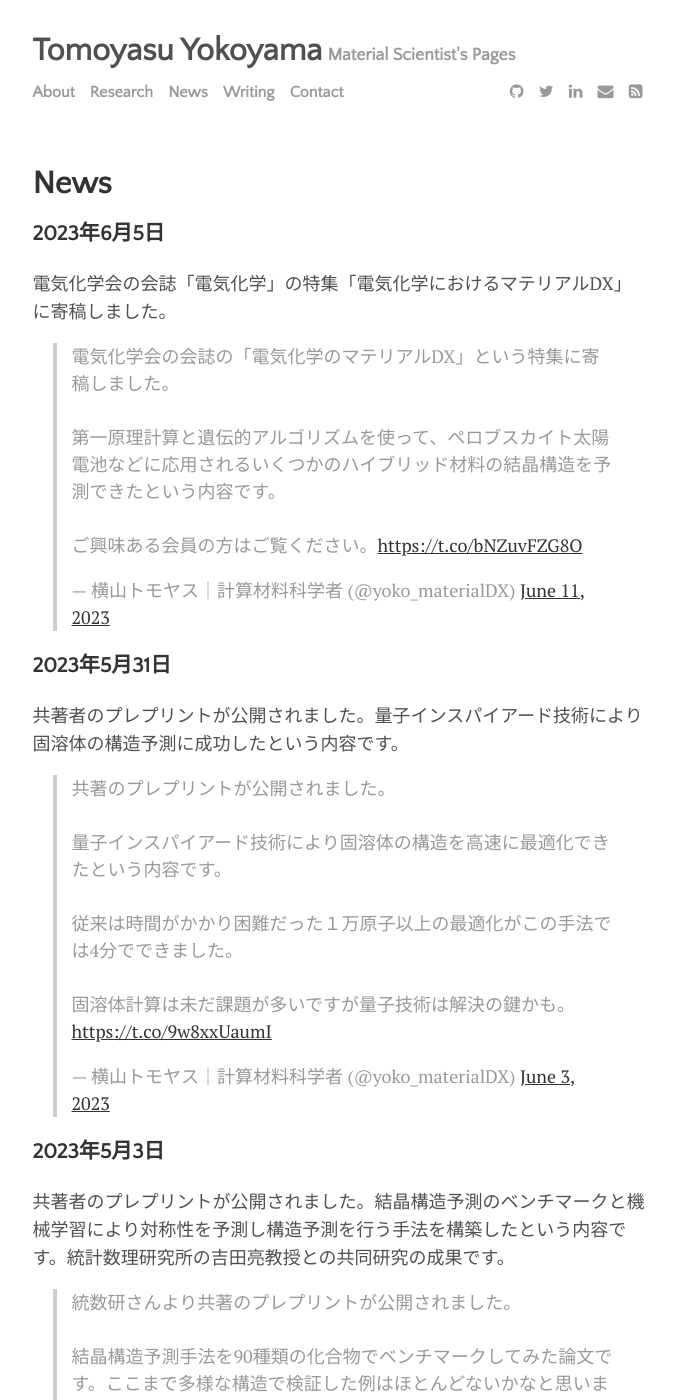
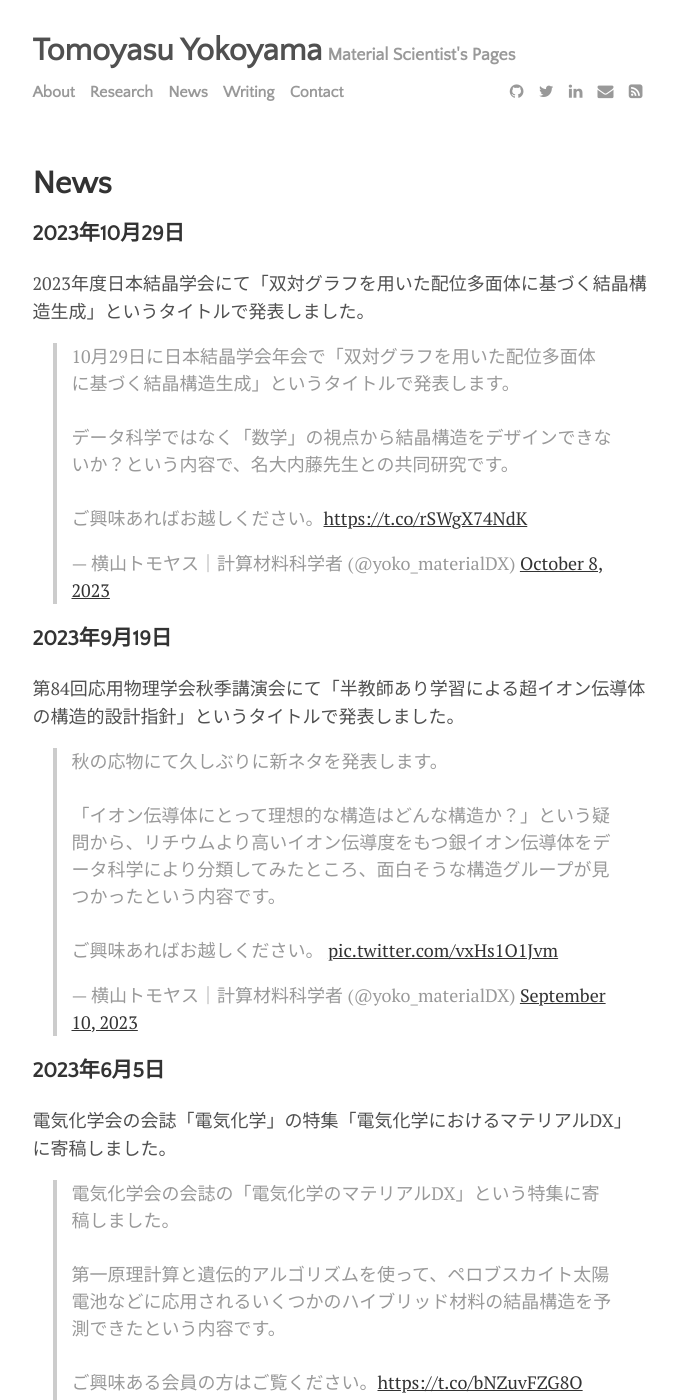
Before and after one commit to yokoyamatomoyasu/yokoyamatomoyasu.github.io, a Jekyll site: the page built from menu/news.md, in a window 1280 px wide and 1400 px high. Shown: the whole window, without its empty margins (300-978 px from the left). Built offline with Jekyll 4.4.1, drawn with Linux system fonts in a browser that asks for light colours; comment, search, counter and statistics services are not loaded.

Commit message:
GitHub pages site with Jekyll

```diff
--- a/menu/news.md
+++ b/menu/news.md
@@ -3,6 +3,15 @@ layout: page
 title:  News
 permalink: /news
 ---
+
+
+### 2023年10月29日
+2023年度日本結晶学会にて「双対グラフを用いた配位多面体に基づく結晶構造生成」というタイトルで発表しました。
+<blockquote class="twitter-tweet"><p lang="ja" dir="ltr">10月29日に日本結晶学会年会で「双対グラフを用いた配位多面体に基づく結晶構造生成」というタイトルで発表します。<br><br>データ科学ではなく「数学」の視点から結晶構造をデザインできないか？という内容で、名大内藤先生との共同研究です。<br><br>ご興味あればお越しください。<a href="https://t.co/rSWgX74NdK">https://t.co/rSWgX74NdK</a></p>&mdash; 横山トモヤス｜計算材料科学者 (@yoko_materialDX) <a href="https://twitter.com/yoko_materialDX/status/1710973319149985836?ref_src=twsrc%5Etfw">October 8, 2023</a></blockquote> <script async src="https://platform.twitter.com/widgets.js" charset="utf-8"></script>
+
+### 2023年9月19日
+第84回応用物理学会秋季講演会にて「半教師あり学習による超イオン伝導体の構造的設計指針」というタイトルで発表しました。
+<blockquote class="twitter-tweet"><p lang="ja" dir="ltr">秋の応物にて久しぶりに新ネタを発表します。<br><br>「イオン伝導体にとって理想的な構造はどんな構造か？」という疑問から、リチウムより高いイオン伝導度をもつ銀イオン伝導体をデータ科学により分類してみたところ、面白そうな構造グループが見つかったという内容です。<br><br>ご興味あればお越しください。 <a href="https://t.co/vxHs1O1Jvm">pic.twitter.com/vxHs1O1Jvm</a></p>&mdash; 横山トモヤス｜計算材料科学者 (@yoko_materialDX) <a href="https://twitter.com/yoko_materialDX/status/1700826452311286136?ref_src=twsrc%5Etfw">September 10, 2023</a></blockquote> <script async src="https://platform.twitter.com/widgets.js" charset="utf-8"></script>
 
 ### 2023年6月5日
 電気化学会の会誌「電気化学」の特集「電気化学におけるマテリアルDX」に寄稿しました。
```
